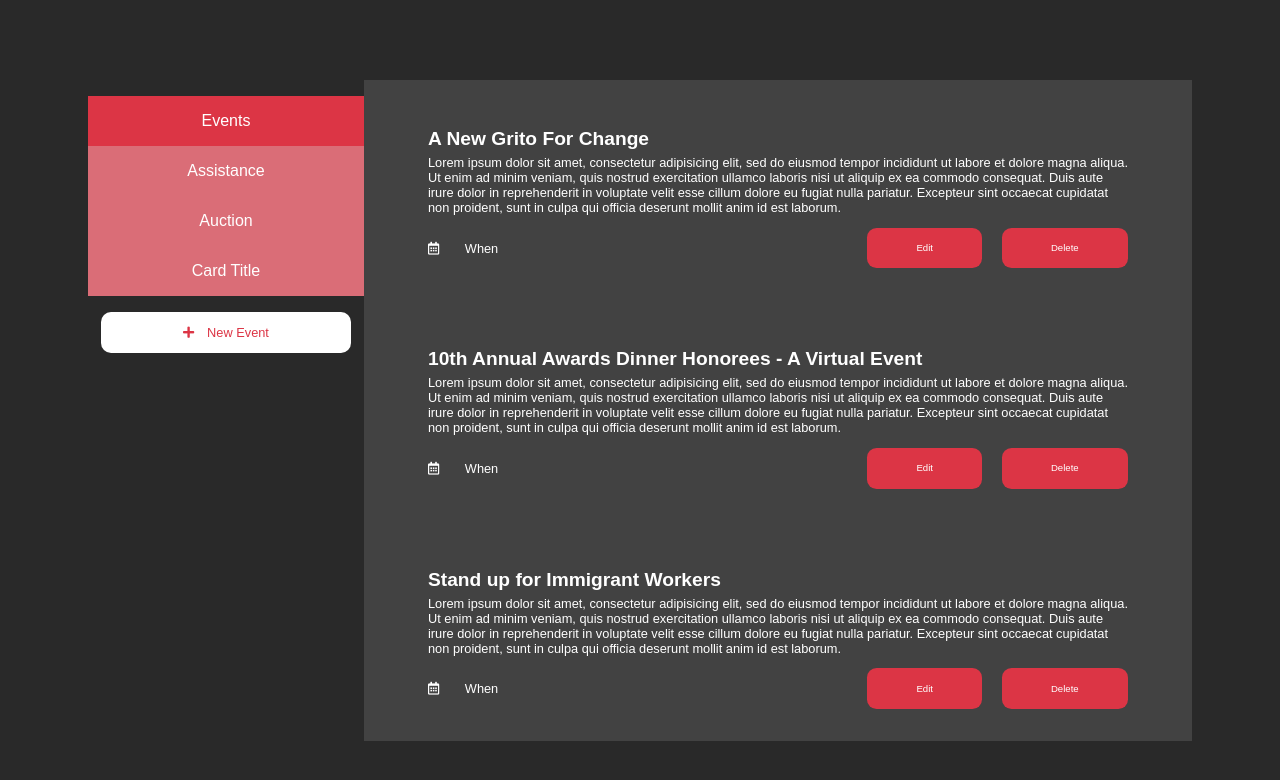
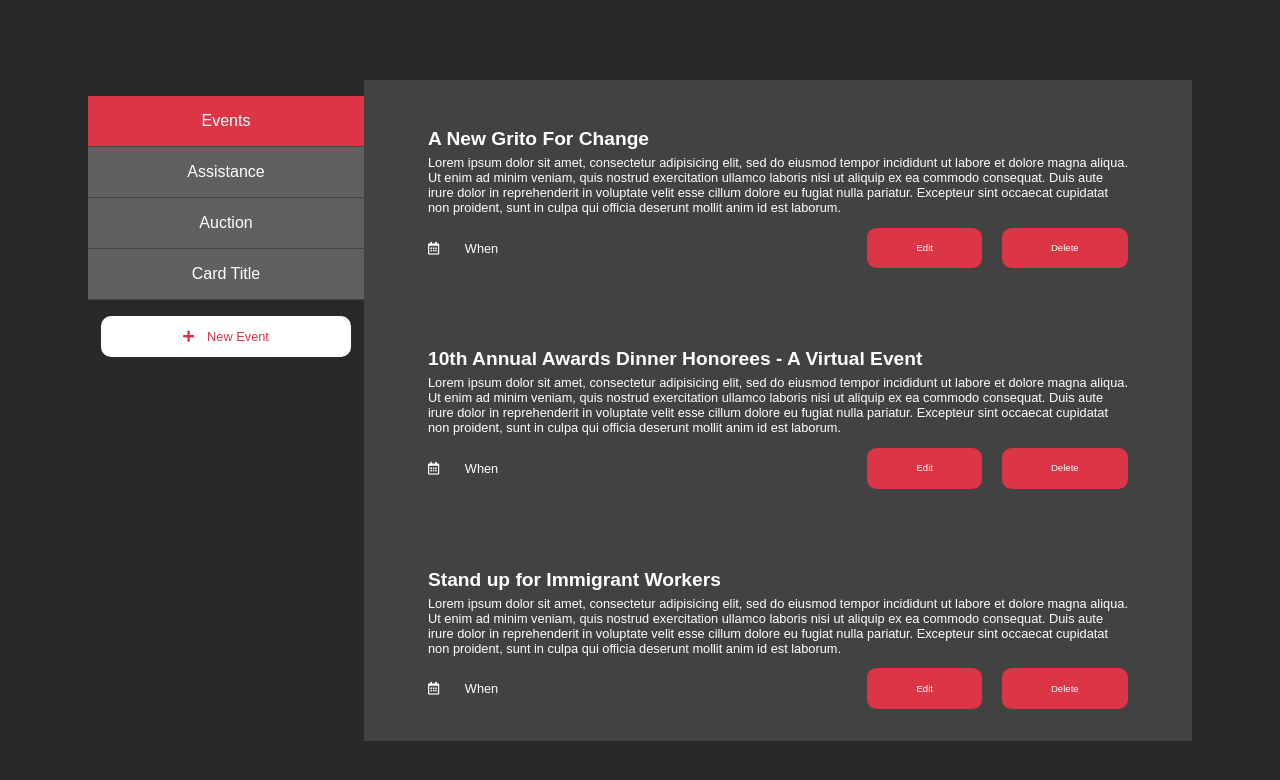
Before and after one commit to kentauyeung/sflw_admin_page, a plain HTML site: page index.html in a window 1280 px wide. Drawn offline with Linux system fonts and the light colour scheme.

Commit message:
Minor CSS changes

```diff
--- a/css/main.css
+++ b/css/main.css
@@ -19,19 +19,19 @@ main {
 .side_nav {
   list-style-type: none;
   padding-left: 0;
-  /* z-index: 1; */
 }
 
 .side_nav > li {
   padding:1em 2em;
   text-align: center;
+  border-bottom: 1px solid #424242;
 }
 
 .active {
   background: #dc3545;
 }
 .inactive {
-  background: #da6d77;
+  background: #606060;
 }
 
 .inactive:hover {
```
Also changed, not shown: README.txt.
